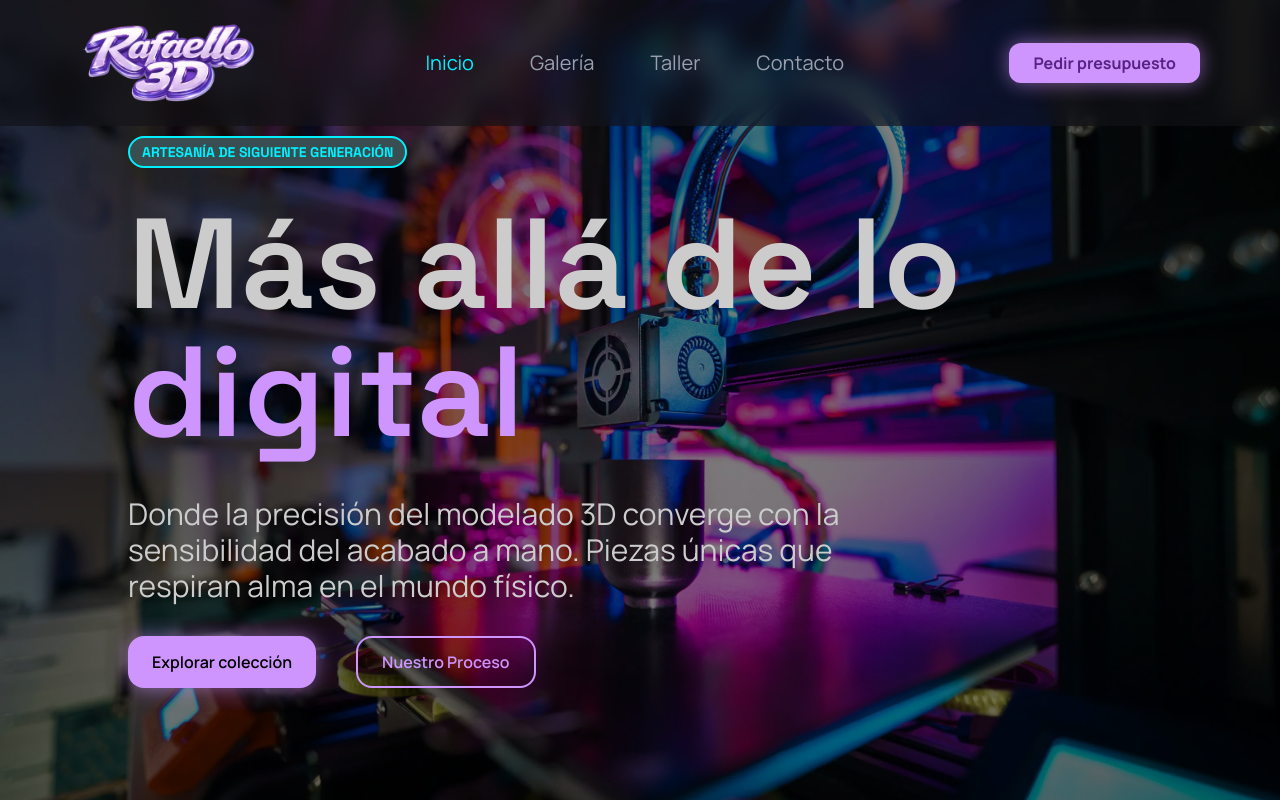
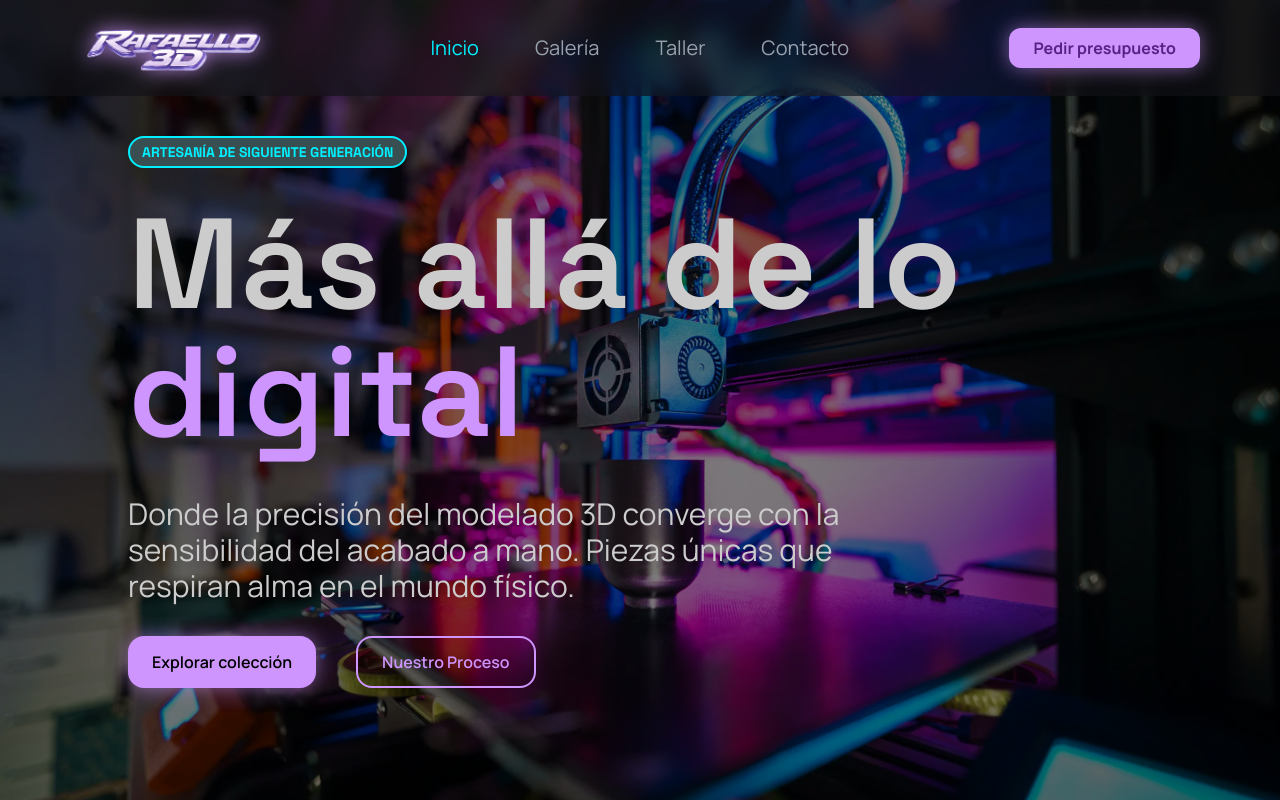
Before and after one commit to JaviFrost8/rafaello3d, a Next.js app: page / in a window 1280 px wide. Built offline with nearby package versions, Linux system fonts and the light colour scheme; what tailwind-animations would draw is missing.

Commit message:
fix: Logo remodelado e implementado

```diff
--- a/src/app/components/Header.tsx
+++ b/src/app/components/Header.tsx
@@ -6,14 +6,15 @@ import Image from 'next/image';
 
 export const Header = () => {
   return (
-    <header className="fixed flex bg-background-secondary/60 backdrop-blur-md w-full md:px-20 py-5 justify-between items-center z-100">
+    <header className="fixed flex bg-background-secondary/60 backdrop-blur-md w-full md:px-20 py-5 justify-between items-center z-50">
       <Link href="/">
         <div className="font-display text-3xl font-bold text-primary">
           <Image
-            src={'/images/logo1.webp'}
+            src={'/images/logo-rafaello.webp'}
             alt="Logo Rafaello 3D"
-            width={180}
-            height={150}
+            width={190}
+            height={60}
+            className="drop-shadow-[0_0_10px_rgba(205,149,253,0.8)]"
           />
         </div>
       </Link>
```
Also changed, not shown: public/images/logo-rafaello.webp (added), public/images/logo1.webp (deleted).
